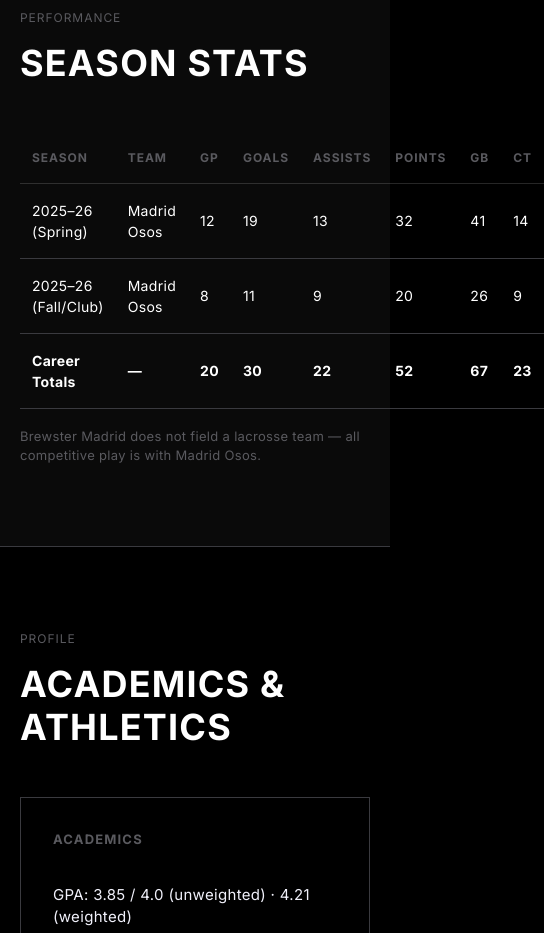
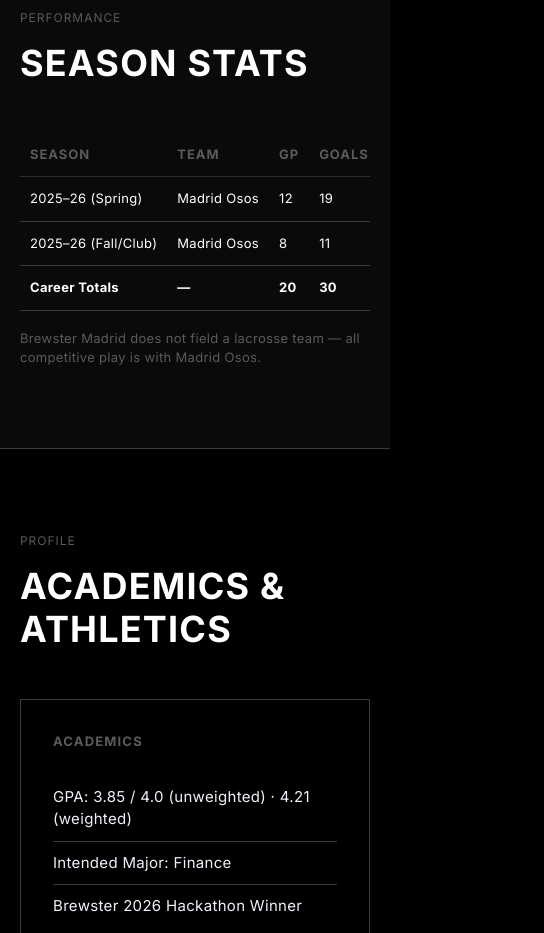
Before and after one commit to rocoloco/adrielle-lacrosse, a plain HTML site: page index.html in a window 390 px wide. Shown: the part 3400-4333 px from the top of the page, 544 px wide, since content can reach past the window. Drawn offline with Linux system fonts and the light colour scheme.

Commit message:
Contain the stats table's horizontal overflow instead of leaking it to the page
The 8-column season stats table doesn't fit a phone width even at
100%, so with no scroll container it was expanding past its parent
and making the entire page horizontally scrollable - swiping past
that section shifted everything off-center. Wrap the table in a
scrollable container so only the table pans, add white-space:nowrap
so rows don't wrap unevenly while doing it, and tighten cell padding
on mobile so less scrolling is needed to see the later columns.

Co-Authored-By: Claude Sonnet 5 <noreply@anthropic.com>

```diff
--- a/index.html
+++ b/index.html
@@ -352,6 +352,12 @@
   /* ============================================
      STATS TABLE
      ============================================ */
+  .stats-table-wrap {
+    width: 100%;
+    overflow-x: auto;
+    -webkit-overflow-scrolling: touch;
+  }
+
   .stats-table {
     width: 100%;
     border-collapse: collapse;
@@ -364,6 +370,7 @@
     border-bottom: 1px solid var(--hairline);
     font-size: 14px;
     letter-spacing: 0.32px;
+    white-space: nowrap;
   }
 
   .stats-table th {
@@ -567,6 +574,15 @@
 
     .footer-contact { text-align: left; }
     .footer-social { justify-content: flex-start; }
+
+    /* 8 columns don't fit a phone width even with tighter spacing, so this
+       just reduces how far the table (contained in .stats-table-wrap) has
+       to scroll. */
+    .stats-table th,
+    .stats-table td {
+      padding: 12px 10px;
+      font-size: 13px;
+    }
   }
 
   @media (max-width: 600px) {
@@ -790,6 +806,7 @@
     <div class="band-eyebrow">Performance</div>
     <h2 class="band-heading">Season Stats</h2>
 
+    <div class="stats-table-wrap">
     <table class="stats-table">
       <thead>
         <tr>
@@ -836,6 +853,7 @@
         </tr>
       </tbody>
     </table>
+    </div>
     <p class="stats-note">
       Brewster Madrid does not field a lacrosse team — all competitive play is with Madrid Osos.
     </p>
```
